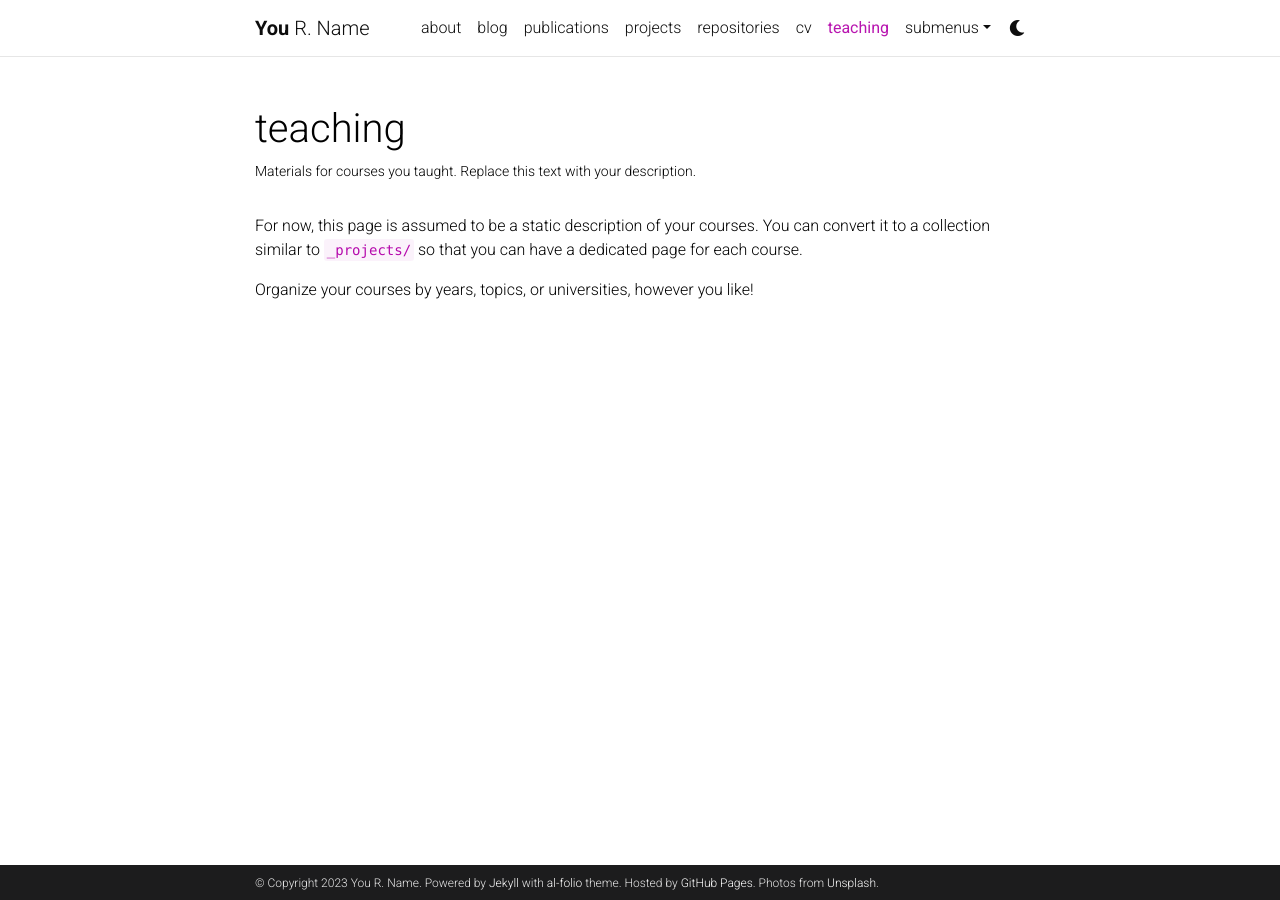
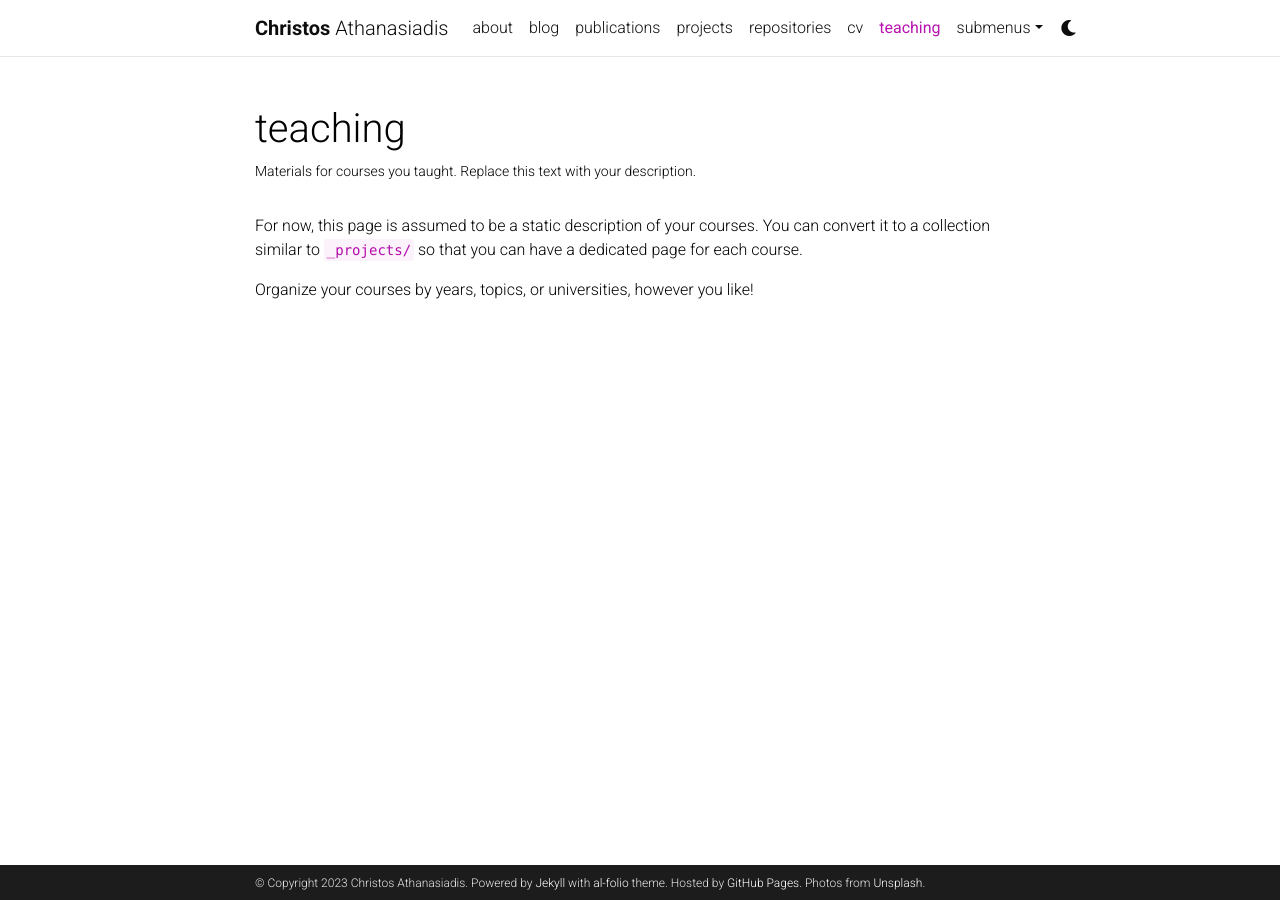
Before and after one commit to kristosh/kristosh.github.io, a Jekyll site: the page built from _pages/teaching.md, in a window 1280 px wide. Built offline with Jekyll 4.4.1, drawn with Linux system fonts in a browser that asks for light colours; comment, search, counter and statistics services are not loaded; a style sheet for code colours, icons or effects is not loaded.

Commit message:
first version

```diff
--- a/Gemfile
+++ b/Gemfile
@@ -1,5 +1,6 @@
 source 'https://rubygems.org'
 group :jekyll_plugins do
+    gem 'wdm', '>= 0.1.0' if Gem.win_platform?
     gem 'classifier-reborn'
     gem 'jekyll'
     gem 'jekyll-archives'
@@ -15,7 +16,6 @@
     gem 'jekyll-toc'
     gem 'jekyll-twitter-plugin'
     gem 'jemoji'
-    gem 'mini_racer'
     gem 'unicode_utils'
     gem 'webrick'
 end
--- a/_config.yml
+++ b/_config.yml
@@ -3,9 +3,9 @@
 # -----------------------------------------------------------------------------
 
 title: blank # the website title (if blank, full name will be used instead)
-first_name: You
-middle_name: R.
-last_name: Name
+first_name: Christos
+middle_name:
+last_name: Athanasiadis
 email: you@example.com
 description: > # the ">" symbol means to ignore newlines until "footer_text:"
   A simple, whitespace theme for academics. Based on [*folio](https://github.com/bogoli/-folio) design.
@@ -18,8 +18,8 @@
 lang: en # the language of your site (for example: en, fr, cn, ru, etc.)
 icon: ⚛️  # the emoji used as the favicon (alternatively, provide image name in /assets/img/)
 
-url: https://alshedivat.github.io # the base hostname & protocol for your site
-baseurl: /al-folio # the subpath of your site, e.g. /blog/
+url: https://kristosh.github.io # the base hostname & protocol for your site
+baseurl: # the subpath of your site, e.g. /blog/
 last_updated: false # set to true if you want to display last updated in the footer
 impressum_path:  # set to path to include impressum link in the footer, use the same path as permalink in a page, helps to conform with EU GDPR
 
@@ -321,7 +321,7 @@
 # -----------------------------------------------------------------------------
 
 imagemagick:
-  enabled: true # enables responsive images for your site (recommended, see https://github.com/alshedivat/al-folio/issues/537)
+  enabled: false # enables responsive images for your site (recommended, see https://github.com/alshedivat/al-folio/issues/537)
   widths:
     - 480
     - 800
```
Also changed, not shown: _pages/about.md (+5 -8 lines), assets/img/ca.jpg (added).
